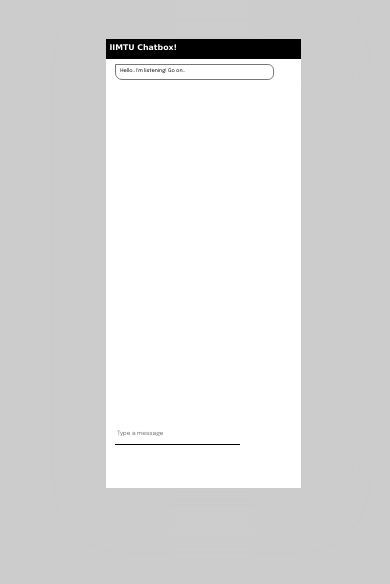
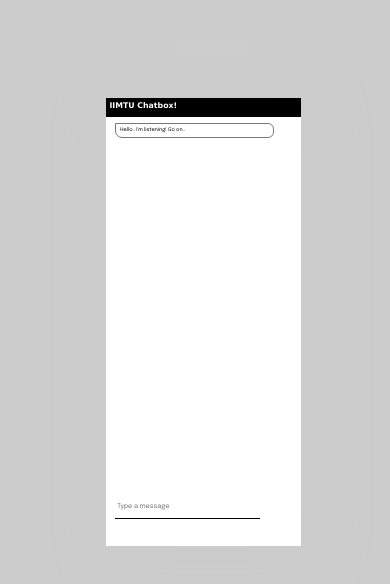
Before and after one commit to i-am-ab/Bot, a plain HTML site: page index.html in a window 390 px wide. Drawn offline with Linux system fonts and the light colour scheme; some icons are missing; a web font is replaced by a local one.

Commit message:
Update styles.css

```diff
--- a/styles.css
+++ b/styles.css
@@ -133,18 +133,18 @@
         width: 50vw;
         background-color: white;
         margin-left: 25vw;
-        margin-top: 10vw;
+        margin-top: 25vw;
         box-shadow: 2vw 2vw 12vw 3vw #ccc;
     }
     body .card #message-section {
-        height: 95vw;
-        font-size: 1.5vw;
+        height: 99vw;
+        font-size: 1.7vw;
         padding: 0 2.5vw;
         overflow-y: auto;
     }
     body .card #input-section input {
-        font-size: 1.5vw;
+        font-size: 1.7vw;
         height: 5vw;
-        width: 31vw;
+        width: 36vw;
     }
   }
```
